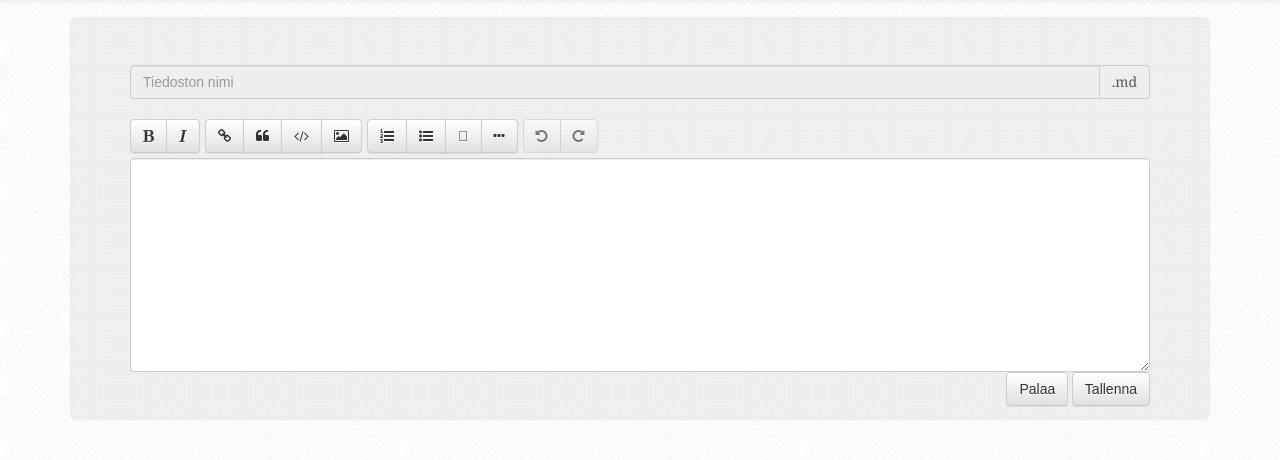
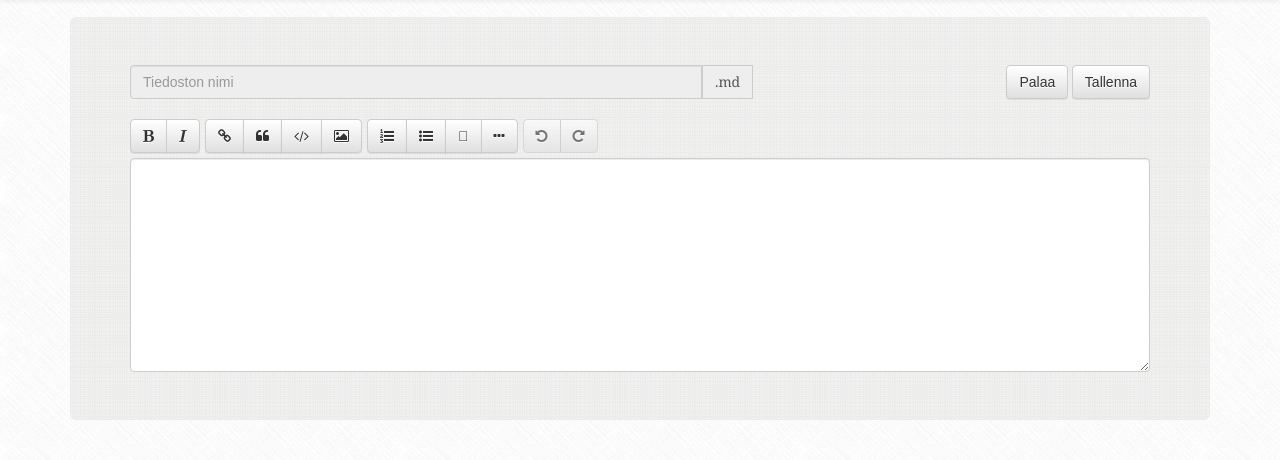
Before and after one commit to puumuki/tahmatassu-api, a Flask app: page /edit in a window 1280 px wide. Shown: the part 53-513 px from the top of the page. Run offline with Flask 2, Linux system fonts and the light colour scheme; parts of the project's set-up code (start-up, migrations or seed data) failed here and were passed over; some libraries are stand-ins or nearby versions.

Commit message:
Little tuning in the editor layout

```diff
--- a/server/templates/edit.html
+++ b/server/templates/edit.html
@@ -5,14 +5,24 @@
 <div id="editor" class="jumbotron">
 
 	<div class="input-group">
-		<input type="text" class="form-control"
+		<input type="text" class="form-control input-small"
 			   placeholder="Tiedoston nimi"
 			   name="filename"
 			   value="{{filename}}" readonly
 			   data-toggle="popover" data-placement="right"
 			   data-content="Tiedoston nimi on jo käytössä, nimeä resepti uudelleen.">
 		<span class="input-group-addon">.md</span>
+
+		<div class="btn-group pull-right">
+		<a href="{{editurl}}">
+			<button type="button" class="btn btn-default cancel-btn">Palaa</button>
+		</a>
+  		<a><button type="button" class="btn btn-default save-btn">Tallenna</button></a>
 	</div>
+
+
+	</div>
+
 
 <br />
 
@@ -20,11 +30,6 @@
 {% autoescape off%}{{markdown}}{% endautoescape %}
 </textarea>
 
-	<div class="btn-group pull-right">
-		<a href="{{editurl}}">
-			<button type="button" class="btn btn-default cancel-btn">Palaa</button>
-		</a>
-  		<a><button type="button" class="btn btn-default save-btn">Tallenna</button></a>
-	</div>
+
 </div>
 {% endblock %}
```
